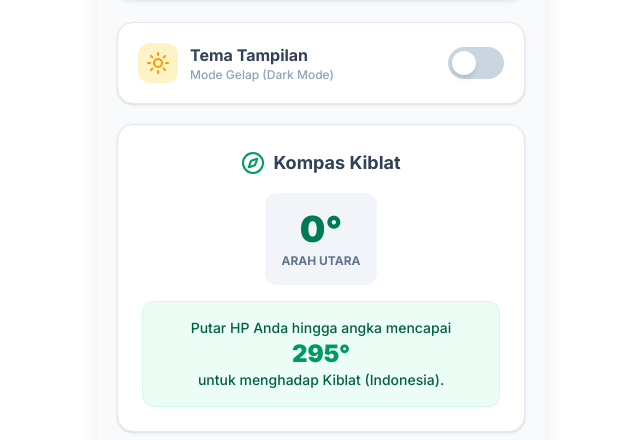
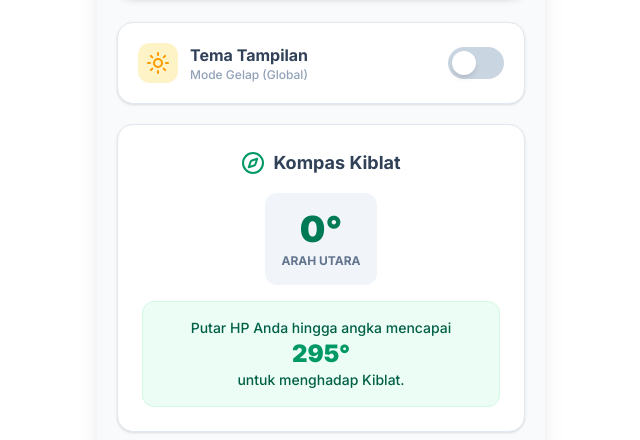
Before and after one commit to untungsetiawan476/hafiz-quran-app, a Next.js app: page /fitur in a window 1280 px wide. Shown: the part 126-566 px from the top of the page, without its empty margins (319-959 px from the left). Built offline with nearby package versions, Linux system fonts and the light colour scheme.

Commit message:
Update page.tsx

```diff
--- a/app/fitur/page.tsx
+++ b/app/fitur/page.tsx
@@ -6,12 +6,10 @@ import { Compass, RotateCcw, Hand, Moon, Sun } from "lucide-react";
 export default function FiturTambahanPage() {
   const [count, setCount] = useState(0);
   const [heading, setHeading] = useState(0);
-
-  // --- STATE UNTUK DARK MODE ---
   const [isDark, setIsDark] = useState(false);
 
   useEffect(() => {
-    // PERBAIKAN 1: Gunakan setTimeout agar tidak memicu "cascading renders"
+    // Mengecek status tema Global dari HTML utama
     setTimeout(() => {
       if (document.documentElement.classList.contains('dark')) {
         setIsDark(true);
@@ -24,9 +22,7 @@ export default function FiturTambahanPage() {
       try {
         const north = e.webkitCompassHeading || (360 - (e.alpha || 0));
         setHeading(Math.floor(north));
-      } catch {
-        // PERBAIKAN 2: Kata 'err' dihapus (menjadi catch kosong) karena memang tidak kita pakai
-      }
+      } catch { }
     };
 
     if (typeof window !== "undefined") {
@@ -39,7 +35,7 @@ export default function FiturTambahanPage() {
     };
   }, []);
 
-  // --- FUNGSI KLIK SAKELAR DARK MODE ---
+  // --- FUNGSI SAKELAR GLOBAL ---
   const toggleTheme = () => {
     if (isDark) {
       document.documentElement.classList.remove('dark');
@@ -60,58 +56,46 @@ export default function FiturTambahanPage() {
   };
 
   return (
-    <div className="min-h-screen bg-slate-50 dark:bg-slate-900 pb-24 transition-colors duration-300">
-
-      {/* Header */}
+    <div className="min-h-screen pb-24 transition-colors duration-300">
       <div className="bg-emerald-600 dark:bg-emerald-800 p-6 pt-10 rounded-b-[40px] mb-6 text-center shadow-md transition-colors duration-300">
         <h1 className="text-2xl font-bold text-white mb-2">Alat Ibadah</h1>
         <p className="text-emerald-100 text-sm">Pengaturan, Tasbih & Kiblat</p>
       </div>
 
       <div className="px-5 flex flex-col gap-5">
-
-        {/* --- PENGATURAN TEMA (DARK MODE TOGGLE) --- */}
         <div className="bg-white dark:bg-slate-800 p-5 rounded-2xl border border-slate-200 dark:border-slate-700 flex justify-between items-center shadow-sm transition-colors duration-300">
           <div className="flex items-center gap-3">
-            <div className={`p-2 rounded-xl ${isDark ? 'bg-indigo-500/20 text-indigo-400' : 'bg-amber-100 text-amber-500'}`}>
+            <div className={`p-2 rounded-xl transition-colors ${isDark ? 'bg-indigo-500/20 text-indigo-400' : 'bg-amber-100 text-amber-500'}`}>
                {isDark ? <Moon className="w-6 h-6" /> : <Sun className="w-6 h-6" />}
             </div>
             <div>
               <h2 className="font-bold text-slate-700 dark:text-slate-100 text-base">Tema Tampilan</h2>
-              <p className="text-xs text-slate-400 dark:text-slate-400 font-medium">Mode Gelap (Dark Mode)</p>
+              <p className="text-xs text-slate-400 dark:text-slate-400 font-medium">Mode Gelap (Global)</p>
             </div>
           </div>
-
-          <button
-            onClick={toggleTheme}
-            className={`w-14 h-8 flex items-center rounded-full p-1 transition-colors duration-300 focus:outline-none ${isDark ? 'bg-emerald-500' : 'bg-slate-300'}`}
-          >
+          <button onClick={toggleTheme} className={`w-14 h-8 flex items-center rounded-full p-1 transition-colors duration-300 focus:outline-none ${isDark ? 'bg-emerald-500' : 'bg-slate-300'}`}>
             <div className={`bg-white w-6 h-6 rounded-full shadow-md transform transition-transform duration-300 ${isDark ? 'translate-x-6' : 'translate-x-0'}`}></div>
           </button>
         </div>
 
-        {/* --- KIBLAT DATAR --- */}
         <div className="bg-white dark:bg-slate-800 p-6 rounded-2xl border border-slate-200 dark:border-slate-700 text-center shadow-sm transition-colors duration-300">
           <div className="flex items-center justify-center gap-2 mb-4">
             <Compass className="w-6 h-6 text-emerald-600 dark:text-emerald-400" />
             <h2 className="font-bold text-slate-700 dark:text-slate-100 text-lg">Kompas Kiblat</h2>
           </div>
-
           <div className="bg-slate-100 dark:bg-slate-700/50 p-4 rounded-xl inline-block mb-4 transition-colors">
             <div className="text-4xl font-black text-emerald-700 dark:text-emerald-400">{heading}°</div>
             <div className="text-xs font-bold text-slate-500 dark:text-slate-400 mt-1 uppercase">Arah Utara</div>
           </div>
-
           <div className="bg-emerald-50 dark:bg-emerald-900/30 border border-emerald-100 dark:border-emerald-800/50 p-4 rounded-xl transition-colors">
             <p className="text-sm font-medium text-emerald-800 dark:text-emerald-200">
               Putar HP Anda hingga angka mencapai <br/>
               <span className="text-2xl font-black text-emerald-600 dark:text-emerald-400">295°</span> <br/>
-              untuk menghadap Kiblat (Indonesia).
+              untuk menghadap Kiblat.
             </p>
           </div>
         </div>
 
-        {/* --- TASBIH DATAR --- */}
         <div className="bg-white dark:bg-slate-800 p-6 rounded-2xl border border-slate-200 dark:border-slate-700 text-center shadow-sm transition-colors duration-300">
           <div className="flex justify-between items-center mb-6 border-b border-slate-100 dark:border-slate-700 pb-4">
              <h2 className="font-bold text-slate-700 dark:text-slate-100 text-lg">Tasbih Digital</h2>
@@ -120,20 +104,14 @@ export default function FiturTambahanPage() {
                 <span className="text-xs font-bold uppercase">Reset</span>
              </div>
           </div>
-
           <div className="text-8xl font-black text-slate-800 dark:text-white mb-8 tabular-nums tracking-tighter">
               {count}
           </div>
-
-          <div
-            onClick={handleTaliKlik}
-            className="w-full bg-emerald-600 dark:bg-emerald-500 hover:bg-emerald-700 dark:hover:bg-emerald-600 text-white py-12 rounded-2xl flex flex-col items-center justify-center gap-3 cursor-pointer active:scale-[0.98] transition-all shadow-md"
-          >
+          <div onClick={handleTaliKlik} className="w-full bg-emerald-600 dark:bg-emerald-500 hover:bg-emerald-700 dark:hover:bg-emerald-600 text-white py-12 rounded-2xl flex flex-col items-center justify-center gap-3 cursor-pointer active:scale-[0.98] transition-all shadow-md">
             <Hand className="w-12 h-12 opacity-90" />
             <span className="text-xl font-bold uppercase tracking-widest">Sentuh / Tap</span>
           </div>
         </div>
-
       </div>
     </div>
   );
```
